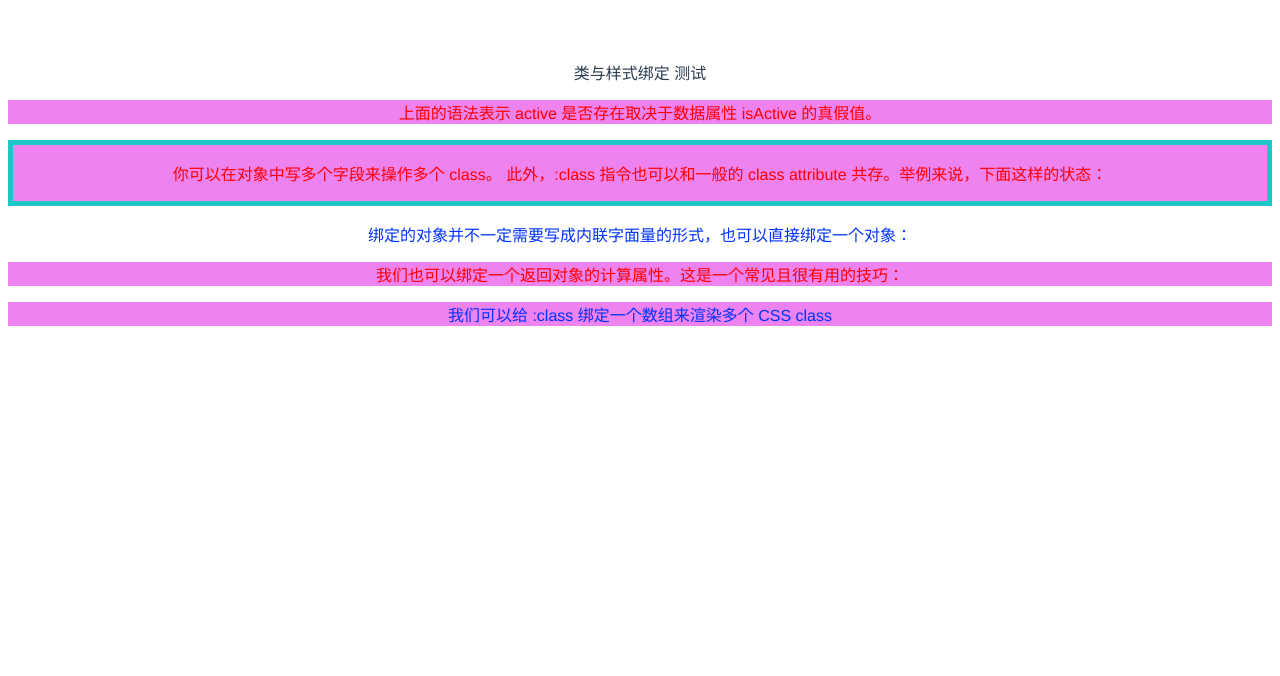
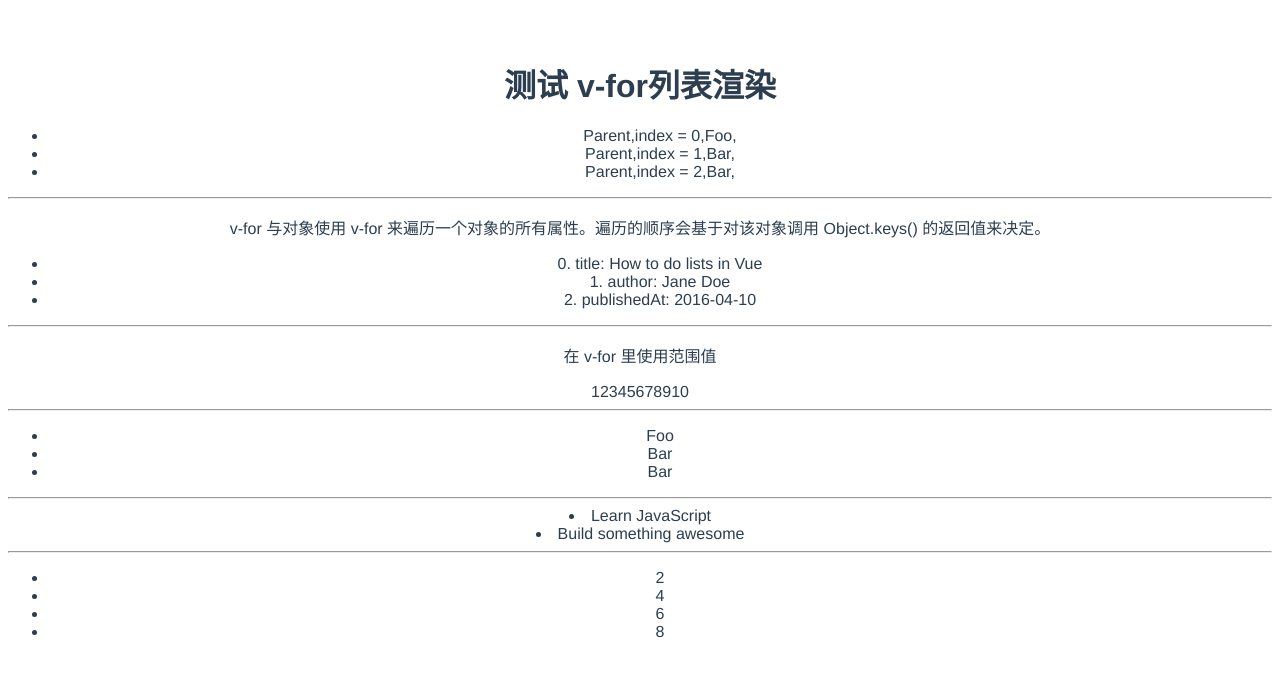
Before and after one commit to humanheima/vue-hello-world, a Vue app: page / in a window 1280 px wide. Shown: the top 676 px of the page. Built offline with nearby package versions, Linux system fonts and the light colour scheme.

Commit message:
基础:列表渲染

```diff
--- a/src/App.vue
+++ b/src/App.vue
@@ -8,9 +8,16 @@
     <TestOptionApi></TestOptionApi>
     <ComputeAttribute></ComputeAttribute> -->
   </div>
-  <div>
+  <!-- <div>
     <ClassStyleBind></ClassStyleBind>
-  </div>
+  </div> -->
+  <!-- <div>
+    <ConditionRender></ConditionRender>
+  </div> -->
+
+<div>
+  <ListRender></ListRender>
+</div>
 </template>
 
 <script>
@@ -22,6 +29,8 @@ import TestCompositionApi from './components/TestCompositionApi.vue';
 import TestOptionApi from './components/TestOptionApi.vue';
 import ComputeAttribute from './components/ComputeAttribute.vue';
 import ClassStyleBind from './components/ClassStyleBind.vue';
+import ConditionRender from './components/ConditionRender.vue';
+import ListRender from './components/ListRender.vue';
 
 export default {
   name: 'App',
@@ -31,6 +40,8 @@ export default {
     TestOptionApi,
     ComputeAttribute,
     ClassStyleBind,
+    ConditionRender,
+    ListRender,
   }
 }
 </script>
--- /dev/null
+++ b/src/components/ConditionRender.vue
@@ -0,0 +1,54 @@
+<script>
+
+export default {
+
+    data() {
+        return {
+            awesome: true,
+            type: 'B',
+            ok: true,
+            yes: true,
+            parentMessage: 'Parent',
+            items: [
+                { message: 'Foo' },
+                { message: 'Bar' }
+            ]
+        }
+    },
+
+}
+
+</script>
+
+<template>
+    <h1>测试 v-if 条件渲染;v-for列表渲染</h1>
+
+    <h1 v-if="awesome">Vue is awesome!</h1>
+    <h1 v-else>Oh no 😢</h1>
+
+    <div>
+        <div v-if="type === 'A'">
+            A
+        </div>
+        <div v-else-if="type === 'B'">
+            B
+        </div>
+        <div v-else-if="type === 'C'">
+            C
+        </div>
+        <div v-else>
+            Not A/B/C
+        </div>
+    </div>
+    <!-- template 原来可以嵌套呀 -->
+    <template v-if="ok">
+        <h1>Title</h1>
+        <p>Paragraph 1</p>
+        <p>Paragraph 2</p>
+    </template>
+
+    <h1 v-show="ok">Hello! v-show</h1>
+
+    <hr>
+
+</template>
--- /dev/null
+++ b/src/components/ListRender.vue
@@ -0,0 +1,95 @@
+<script>
+
+export default {
+
+    data() {
+        return {
+            awesome: true,
+            type: 'B',
+            ok: true,
+            yes: true,
+            parentMessage: 'Parent',
+            items: [
+                { message: 'Foo', id: 1 },
+                { message: 'Bar', id: 2 },
+                { message: 'Bar', id: 3 }
+            ],
+            myObject: {
+                title: 'How to do lists in Vue',
+                author: 'Jane Doe',
+                publishedAt: '2016-04-10'
+            },
+            todos: [
+                { text: 'Learn JavaScript', isComplete: true },
+                { text: 'Learn Vue', isComplete: false },
+                { text: 'Build something awesome', isComplete: true }
+            ],
+            numbers: [1, 2, 3, 4, 5, 6, 7, 8, 9],
+        }
+    },
+
+    computed: {
+        evenNumbers: function () {
+            return this.numbers.filter(function (number) {
+                return number % 2 === 0
+            })
+        }
+    },
+
+}
+
+</script>
+
+<template>
+    <h1>测试 v-for列表渲染</h1>
+
+    <ul>
+        <li v-for="(item, index) in items" :key="item.id">
+            {{ parentMessage }},index = {{ index }},{{ item.message }},
+        </li>
+    </ul>
+
+    <hr>
+    <div>
+
+        <p>v-for 与对象使用 v-for 来遍历一个对象的所有属性。遍历的顺序会基于对该对象调用
+            Object.keys() 的返回值来决定。</p>
+
+        <ul>
+            <li v-for="(value, key, index) in myObject" :key="index">
+                {{ index }}. {{ key }}: {{ value }}
+            </li>
+        </ul>
+    </div>
+
+    <hr>
+
+    <div>
+        <p>在 v-for 里使用范围值</p>
+        <span v-for="n in 10" :key="n">{{ n }}</span>
+    </div>
+
+    <hr>
+
+    <div>
+        <ul>
+            <template v-for="(item) in items" v-bind:key="item.id">
+                <li>{{ item.message }}</li>
+            </template>
+        </ul>
+    </div>
+
+    <hr>
+    <div>
+        <template v-for="todo in todos">
+            <li v-if="todo.isComplete" :key="todo.text">
+                {{ todo.text }}
+            </li>
+        </template>
+    </div>
+    <hr>
+    <ul>
+        <li v-for="n in evenNumbers" v-bind:key="n">{{ n }}</li>
+
+    </ul>
+</template>
```
